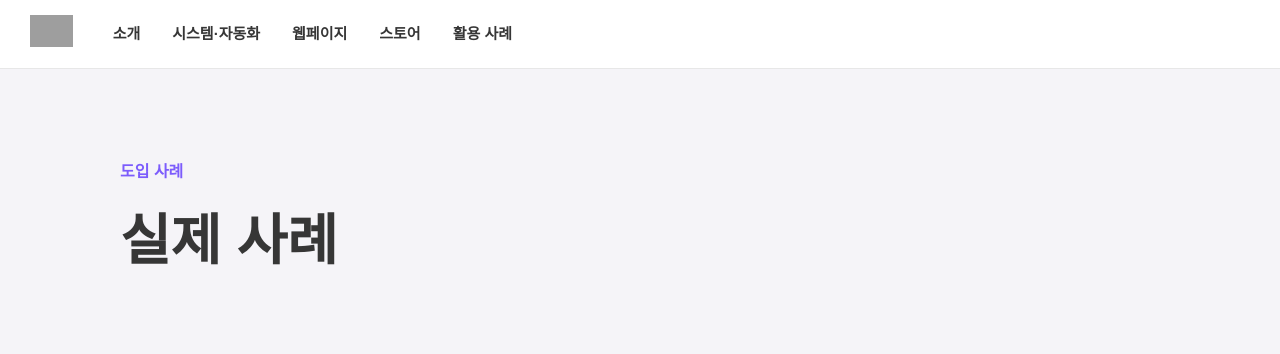
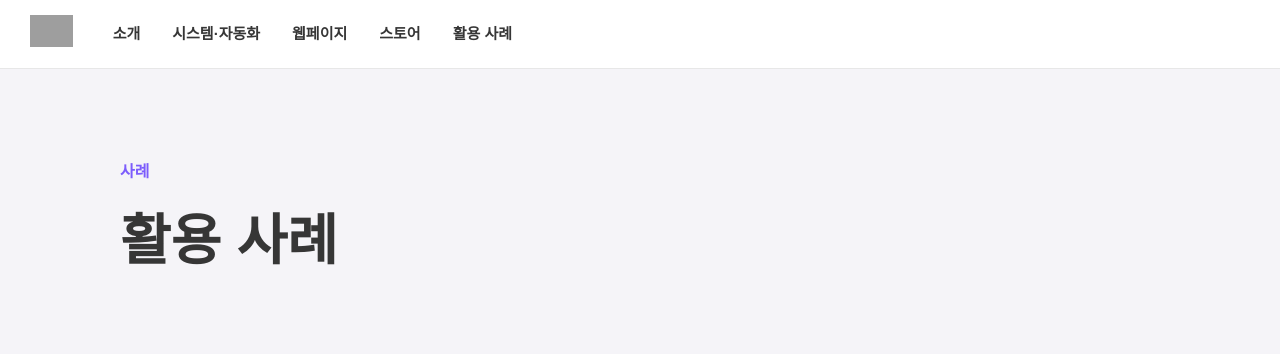
Before and after one commit to nsdlab26/blog, a Jekyll site: the page built from index.html, in a window 1280 px wide and 900 px high. Shown: the top 354 px of the window. Built offline with Jekyll 4.4.1, drawn with Linux system fonts in a browser that asks for light colours; some web fonts are replaced; grey boxes are pictures that could not be loaded.

Commit message:
Update index.html

```diff
--- a/index.html
+++ b/index.html
@@ -89,8 +89,8 @@
 <!-- HERO -->
 <section class="hero">
   <div class="hero-inner">
-    <div class="hero-label">도입 사례</div>
-    <h1 class="hero-title">실제 사례</h1>
+    <div class="hero-label">사례</div>
+    <h1 class="hero-title">활용 사례</h1>
   </div>
 </section>
 
```
